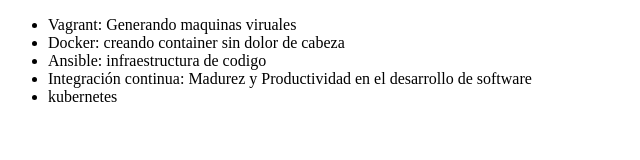
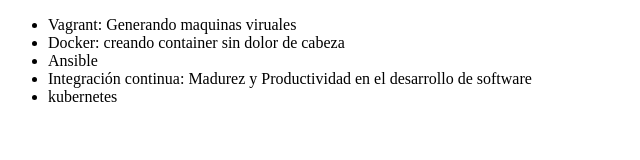
Before and after one commit to robsorto/alura-git, a plain HTML site: page index.html in a window 1280 px wide. Shown: the whole page, without its empty margins (0-640 px from the left). Drawn offline with Linux system fonts and the light colour scheme.

Commit message:
Revert "cambiando el nombre del curso Andible"
This reverts commit a22e8778bc1bdd7a6e46a6b3644d38b493aef770.

```diff
--- a/index.html
+++ b/index.html
@@ -8,7 +8,7 @@
      <ul>
          <li> Vagrant: Generando maquinas viruales </li>
          <li> Docker: creando container sin dolor de cabeza</li>
-         <li> Ansible: infraestructura de codigo </li>
+         <li> Ansible </li>
          <li> Integración continua: Madurez y Productividad en el desarrollo de software</li>
          <li> kubernetes</li>
      </ul>
```
